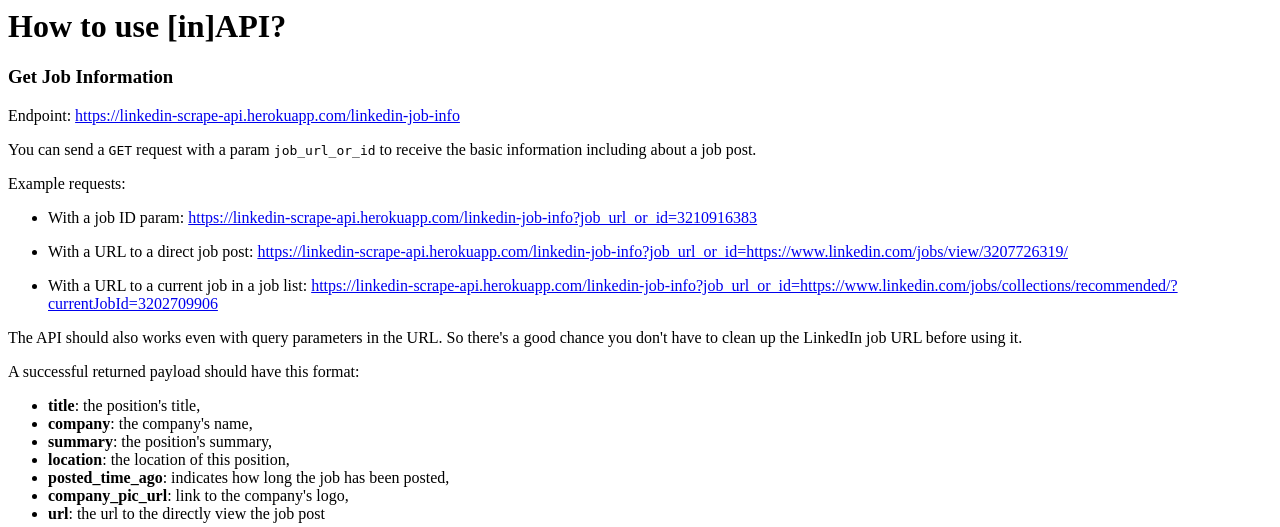
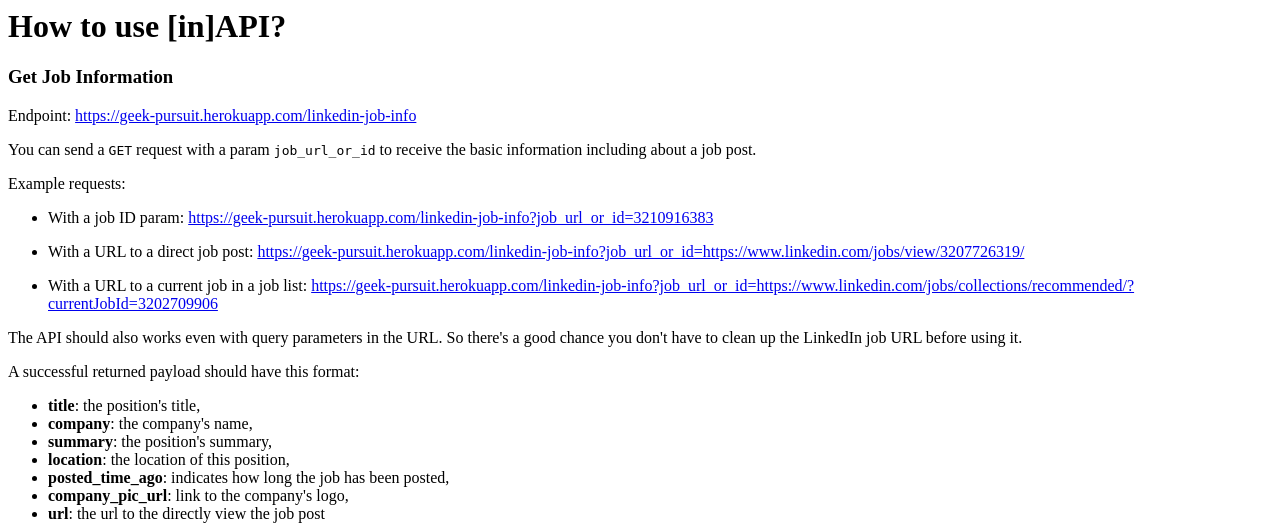
Before and after one commit to truongluan303/geek-pursuit, a Flask app: page / in a window 1280 px wide; the page is wider, and only the part inside the window is pictured. Shown: the top 527 px of that part. Run offline with Flask 2, Linux system fonts and the light colour scheme; parts of the project's set-up code (start-up, migrations or seed data) failed here and were passed over.

Commit message:
Update app url in documentation

```diff
--- a/templates/index.html
+++ b/templates/index.html
@@ -1,15 +1,15 @@
 <h1 id="-in-api">How to use [in]API?</h1>
 
 <h3 id="get-job-information">Get Job Information</h3>
-<p>Endpoint: <a href="https://linkedin-scrape-api.herokuapp.com/linkedin-job-info">https://linkedin-scrape-api.herokuapp.com/linkedin-job-info</a></p>
+<p>Endpoint: <a href="https://geek-pursuit.herokuapp.com/linkedin-job-info">https://geek-pursuit.herokuapp.com/linkedin-job-info</a></p>
 <p>You can send a <code>GET</code> request with a param <code>job_url_or_id</code> to receive the basic information including about a job post.</p>
 <p>Example requests:</p>
 <ul>
-<li><p>With a job ID param: <a href="https://linkedin-scrape-api.herokuapp.com/linkedin-job-info?job_url_or_id=3210916383">https://linkedin-scrape-api.herokuapp.com/linkedin-job-info?job_url_or_id=3210916383</a></p>
+<li><p>With a job ID param: <a href="https://geek-pursuit.herokuapp.com/linkedin-job-info?job_url_or_id=3210916383">https://geek-pursuit.herokuapp.com/linkedin-job-info?job_url_or_id=3210916383</a></p>
 </li>
-<li><p>With a URL to a direct job post: <a href="https://linkedin-scrape-api.herokuapp.com/linkedin-job-info?job_url_or_id=https://www.linkedin.com/jobs/view/3207726319/">https://linkedin-scrape-api.herokuapp.com/linkedin-job-info?job_url_or_id=https://www.linkedin.com/jobs/view/3207726319/</a></p>
+<li><p>With a URL to a direct job post: <a href="https://geek-pursuit.herokuapp.com/linkedin-job-info?job_url_or_id=https://www.linkedin.com/jobs/view/3207726319/">https://geek-pursuit.herokuapp.com/linkedin-job-info?job_url_or_id=https://www.linkedin.com/jobs/view/3207726319/</a></p>
 </li>
-<li><p>With a URL to a current job in a job list: <a href="https://linkedin-scrape-api.herokuapp.com/linkedin-job-info?job_url_or_id=https://www.linkedin.com/jobs/collections/recommended/?currentJobId=3202709906">https://linkedin-scrape-api.herokuapp.com/linkedin-job-info?job_url_or_id=https://www.linkedin.com/jobs/collections/recommended/?currentJobId=3202709906</a></p>
+<li><p>With a URL to a current job in a job list: <a href="https://geek-pursuit.herokuapp.com/linkedin-job-info?job_url_or_id=https://www.linkedin.com/jobs/collections/recommended/?currentJobId=3202709906">https://geek-pursuit.herokuapp.com/linkedin-job-info?job_url_or_id=https://www.linkedin.com/jobs/collections/recommended/?currentJobId=3202709906</a></p>
 </li>
 </ul>
 <p>The API should also works even with query parameters in the URL. So there&#39;s a good chance you don&#39;t have to clean up the LinkedIn job URL before using it.</p>
```
